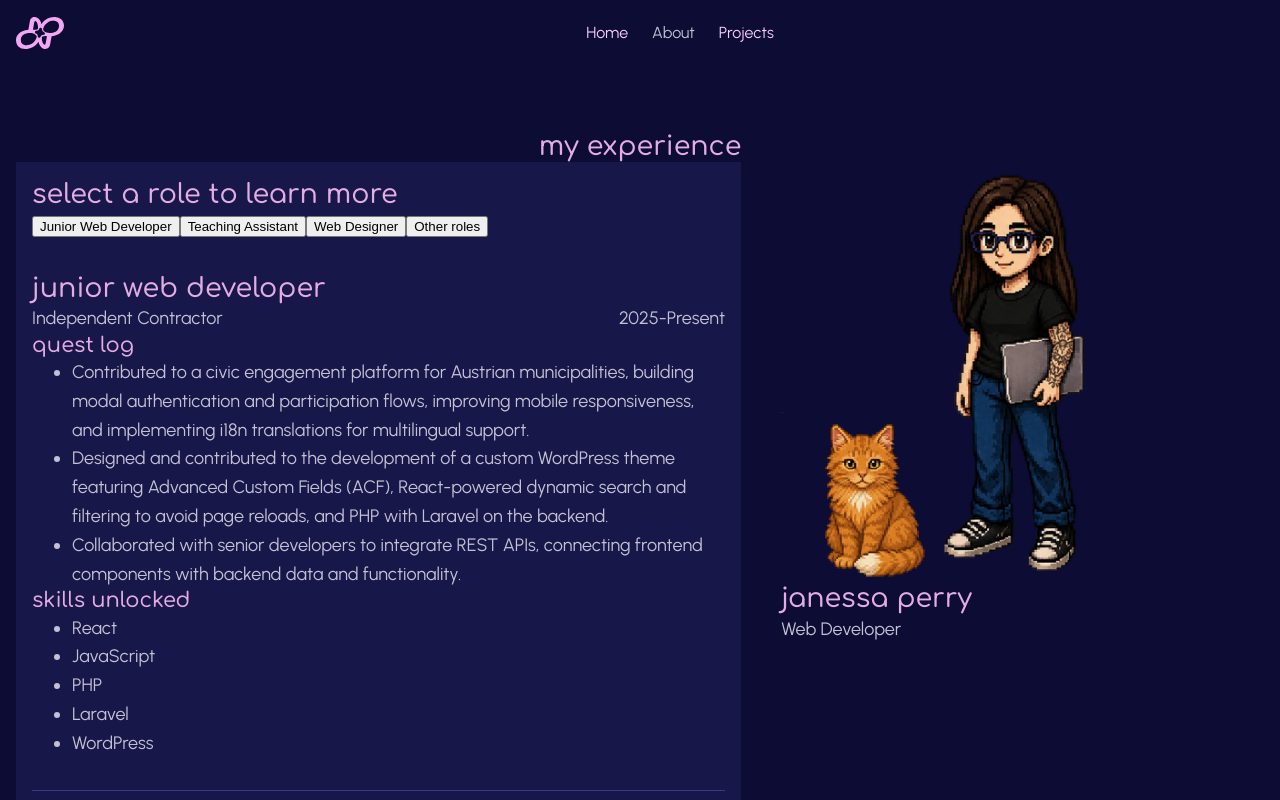
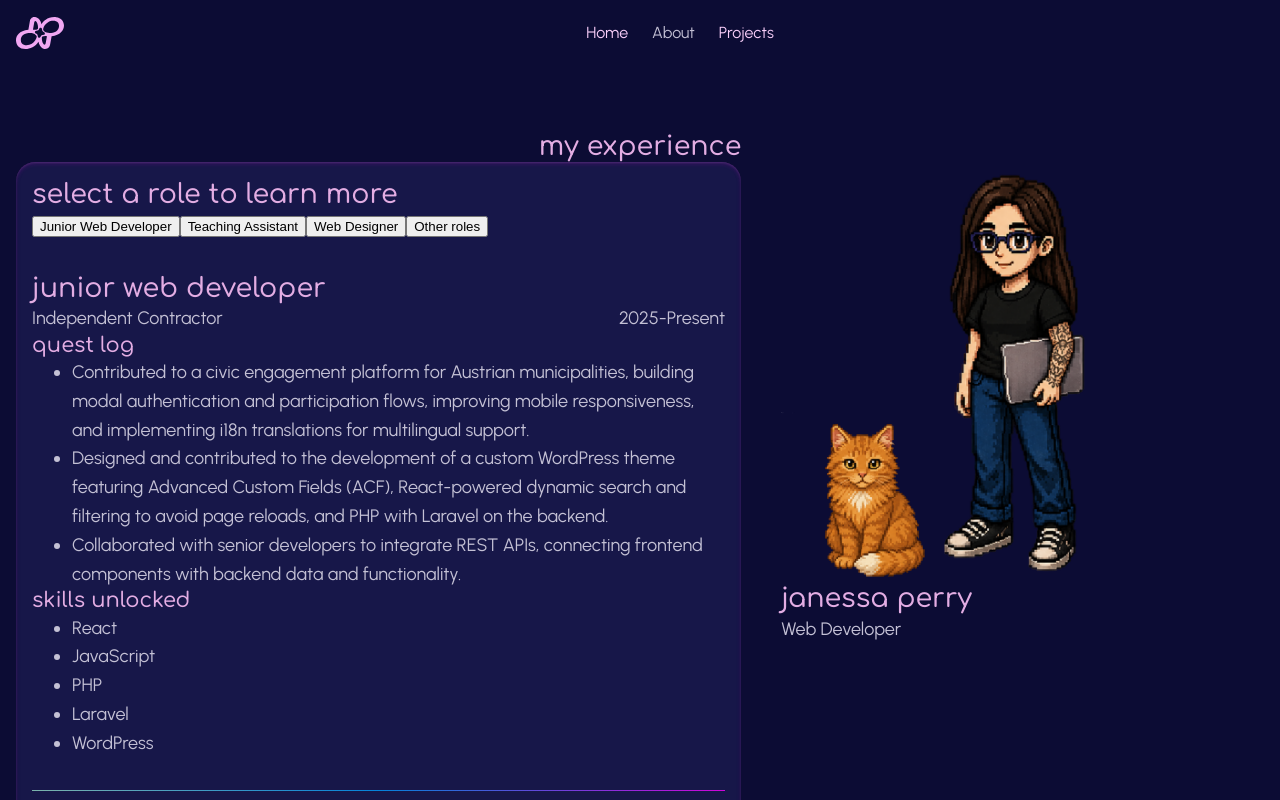
Before and after one commit to janessaperry/portfolio-vue, a Vue app: page /about in a window 1280 px wide. Shown: the top 800 px of the page. Built offline with nearby package versions, Linux system fonts and the light colour scheme.

Commit message:
refactor styles: replace hardcoded gradients and shadows with CSS variables

```diff
--- a/src/assets/base.css
+++ b/src/assets/base.css
@@ -68,6 +68,10 @@
   --color-shadow-inset-light: rgba(227, 173, 227, 0.15);
   --color-shadow-inset: rgba(252, 0, 255, 0.15);
   --color-shadow-inset-dark: rgba(12, 12, 52, 0.5);
+
+  --shadow-inset-card: inset 0 1px 2px 0 var(--color-shadow-inset-light), inset 0 2px 4px 0 var(--color-shadow-inset), inset 0 -2px 4px 0 var(--color-shadow-inset-dark);
+
+  --gradient-neon-bg: rgba(149, 218, 197, 0.8), rgba(0, 157, 255, 0.8), rgba(252, 0, 255, 0.8);
 }
 
 
--- a/src/views/AboutView.vue
+++ b/src/views/AboutView.vue
@@ -97,6 +97,8 @@
   flex-basis: 60%;
   padding: 1rem;
   background-color: var(--color-surface-dark);
+  border-radius: 1.2rem;
+  box-shadow: var(--shadow-inset-card);
 
   & > * + * {
     margin-top: 2rem;
@@ -133,7 +135,11 @@
 
 .divider {
   width: 100%;
-  border-top: 1px solid var(--color-border);
+  height: 1px;
+  background: linear-gradient(
+    to right,
+    var(--gradient-neon-bg)
+  );
 }
 
 @media (min-width: 1024px) {
--- a/src/views/HomeView.vue
+++ b/src/views/HomeView.vue
@@ -16,7 +16,8 @@ import TheWelcome from '../components/TheWelcome.vue'
       </div>
 
       <p>
-        Web developer with a background in design who enjoys figuring things out and building thoughtful web experiences.
+        Web developer with a background in design who enjoys figuring things out and building
+        thoughtful web experiences.
       </p>
     </div>
 
@@ -92,9 +93,7 @@ import TheWelcome from '../components/TheWelcome.vue'
 .work-status-container {
   background: linear-gradient(
     to top right,
-    rgba(149, 218, 197, 0.8),
-    rgba(0, 157, 255, 0.8),
-    rgba(252, 0, 255, 0.8)
+    var(--gradient-neon-bg)
   );
   border-radius: 9999px;
   padding: 1px;
@@ -126,11 +125,8 @@ import TheWelcome from '../components/TheWelcome.vue'
 
   padding: 1rem;
   background-color: var(--color-surface-dark);
-  border-radius: 1rem;
-  box-shadow:
-    inset 0 1px 2px 0 var(--color-shadow-inset-light),
-    inset 0 2px 4px 0 var(--color-shadow-inset),
-    inset 0 -2px 4px 0 var(--color-shadow-inset-dark);
+  border-radius: 1.2rem;
+  box-shadow: var(--shadow-inset-card)
 }
 
 .tech-stack-chips {
```
